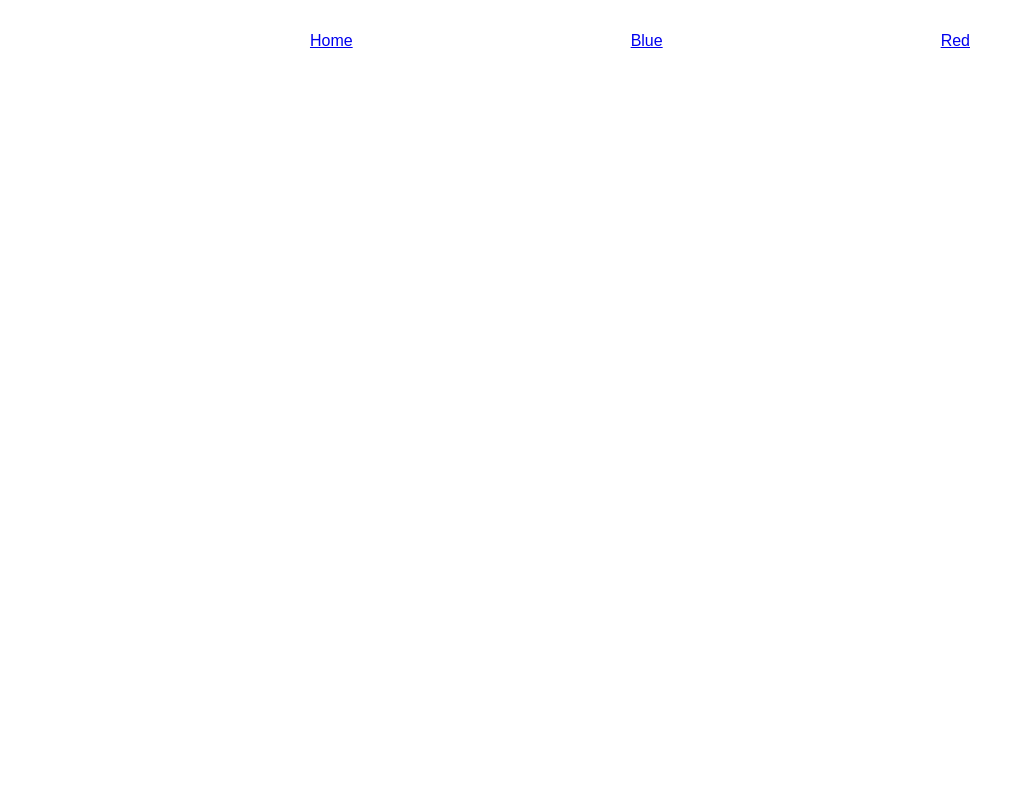
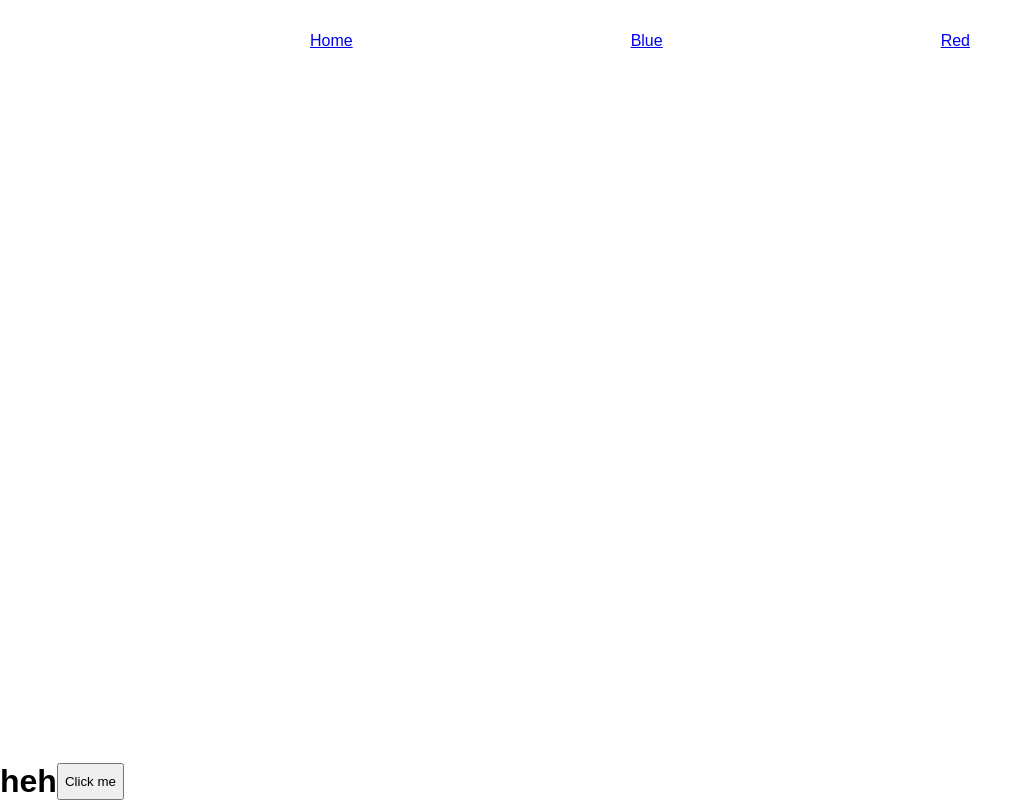
Before and after one commit to loulian444/react-router, a React (Vite) app: page /joke in a window 1280 px wide. Before the commit this address had no page. Shown: the whole page, without its empty margins (0-1030 px from the left). Built offline with nearby package versions, Linux system fonts and the light colour scheme.

Commit message:
added a dad jokes component

```diff
--- a/src/App.jsx
+++ b/src/App.jsx
@@ -1,12 +1,14 @@
 import "./App.css";
 import Navbar from "./Components/Navbar.jsx";
 import RouteSection from "./Components/Routes.jsx";
+import DadJokes from "./Components/DadJokes.jsx";
 
 const App = () => {
   return (
     <div id="container">
       <Navbar />
       <RouteSection />
+      <DadJokes />
     </div>
   );
 };
--- /dev/null
+++ b/src/Components/DadJokes.jsx
@@ -0,0 +1,32 @@
+const DadJokes = () => {
+  const url = "https://dad-jokes.p.rapidapi.com/random/joke";
+  const options = {
+    method: "GET",
+    headers: {
+      "X-RapidAPI-Key": "1a51282a78msh888100b4b3a51ffp1fb669jsn1745732675de",
+      "X-RapidAPI-Host": "dad-jokes.p.rapidapi.com",
+    },
+  };
+
+  const fetchJoke = async () => {
+    try {
+      const response = await fetch(url, options);
+      const data = await response.json();
+      const setup = data.body[0].setup;
+      const punchline = data.body[0].punchline;
+
+      console.log(`${setup}, ${punchline}`);
+    } catch (error) {
+      console.error(error);
+    }
+  };
+
+  return (
+    <div>
+      <h1>heh</h1>
+      <button onClick={fetchJoke}>Click me</button>
+    </div>
+  );
+};
+
+export default DadJokes;
```
